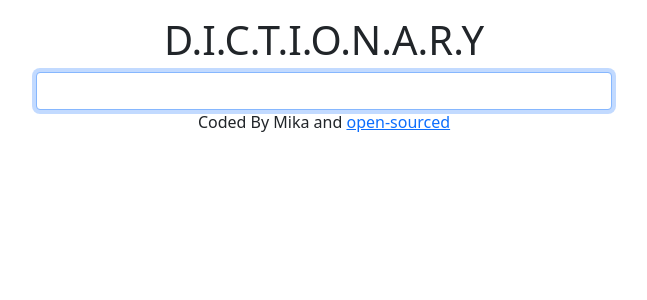
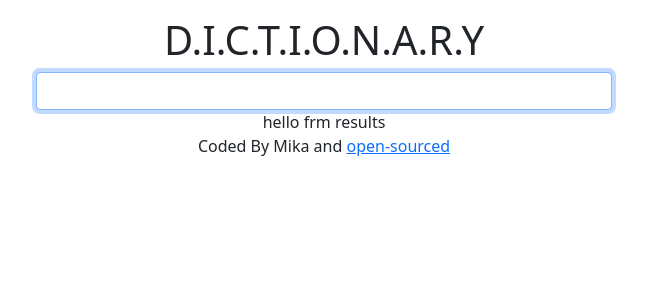
Before and after one commit to aqualinka/react-dictionaryapp, a React (Create React App) app: page / in a window 1280 px wide. Shown: the top 300 px of the page, without its empty margins (316-963 px from the left). Built offline with nearby package versions, Linux system fonts and the light colour scheme.

Commit message:
created new component, update other files, added axios

```diff
--- a/package.json
+++ b/package.json
@@ -6,6 +6,7 @@
     "@testing-library/jest-dom": "^5.12.0",
     "@testing-library/react": "^11.2.7",
     "@testing-library/user-event": "^12.8.3",
+    "axios": "^0.21.1",
     "react": "^17.0.2",
     "react-dom": "^17.0.2",
     "react-scripts": "4.0.3",
--- a/src/App.js
+++ b/src/App.js
@@ -1,8 +1,9 @@
 import Dictionary from "./Dictionary";
 import './App.css';
 
+function App() {
 
-function App() {
+
   return (
     <div className="App">
       <div className="container mt-3 text-center">
--- a/src/Dictionary.js
+++ b/src/Dictionary.js
@@ -1,18 +1,30 @@
-import React from "react";
+import React, { useState } from "react";
+import axios from "axios";
+import Results from "./Results";
 
 export default function Dictionary(){
+const [keyword,setKeyword]= useState("");
+const [results,setResults]=useState(null);
+
 function submitForm(event){
     event.preventDefault();
     alert("submitted");
+
+    let apiUrl = `https://api.dictionaryapi.dev/api/v2/entries/en_US/${keyword}`;
+    axios.get(apiUrl).then(handleResponse);
 }
 function changeInputValue(event){
-    console.log(event.target.value);
+    setKeyword(event.target.value);
+}
+function handleResponse(response){
+
+setResults(response.data[0]);
 }
 
     return (<div className="Dictionary">
         <form onSubmit={submitForm}>
         <input onChange={changeInputValue} type="text" autoFocus={true} className="form-control"/>
         </form>
-
+        <Results results={results}/>
     </div>);
 }
--- /dev/null
+++ b/src/Results.js
@@ -0,0 +1,7 @@
+import React from "react";
+
+export default function Results(props){
+    console.log(props.results);
+    return (<div>hello frm results</div>);
+
+}
```
Also changed, not shown: public/logo512.png (added), 1 other file (tests, documents, lock files or other folders).
